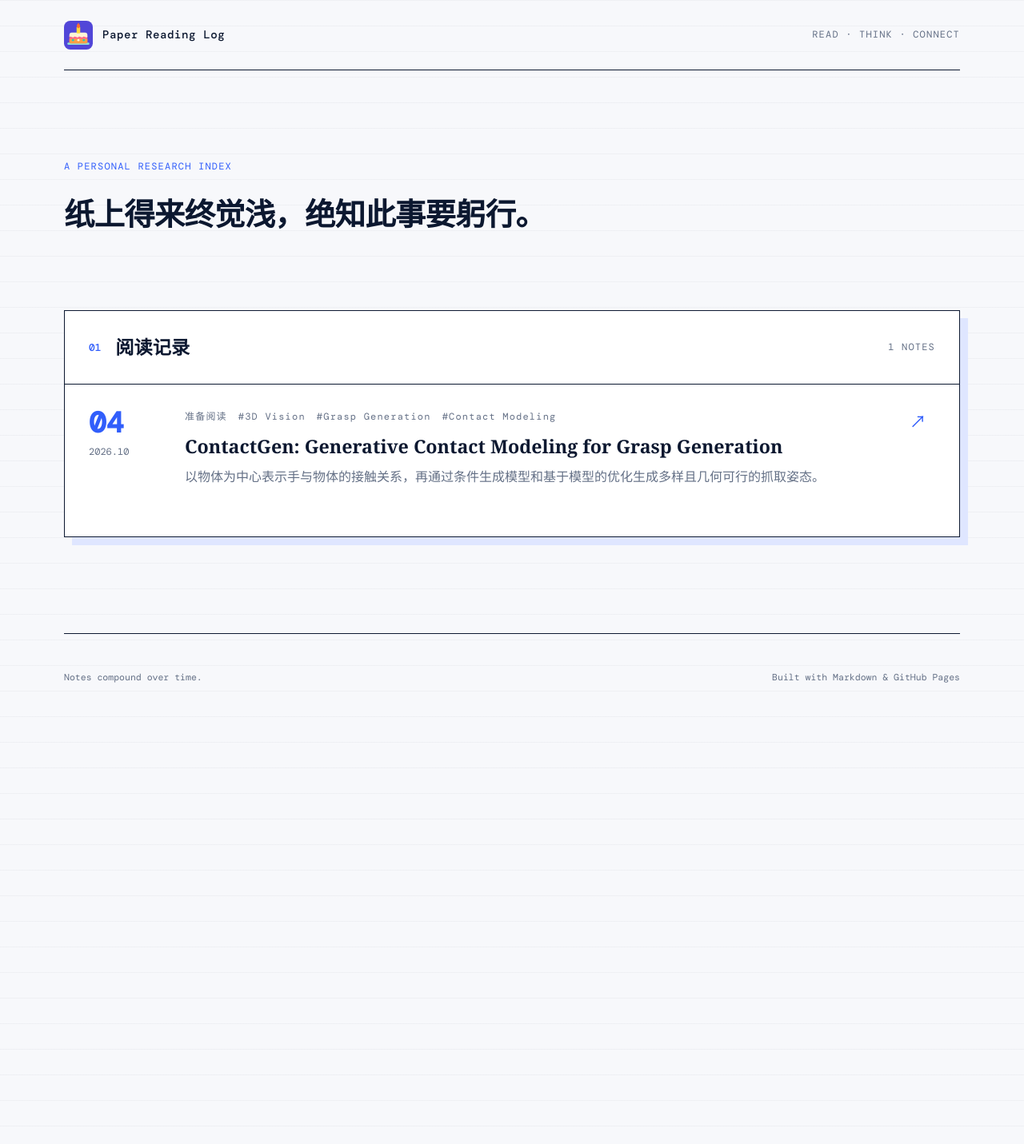
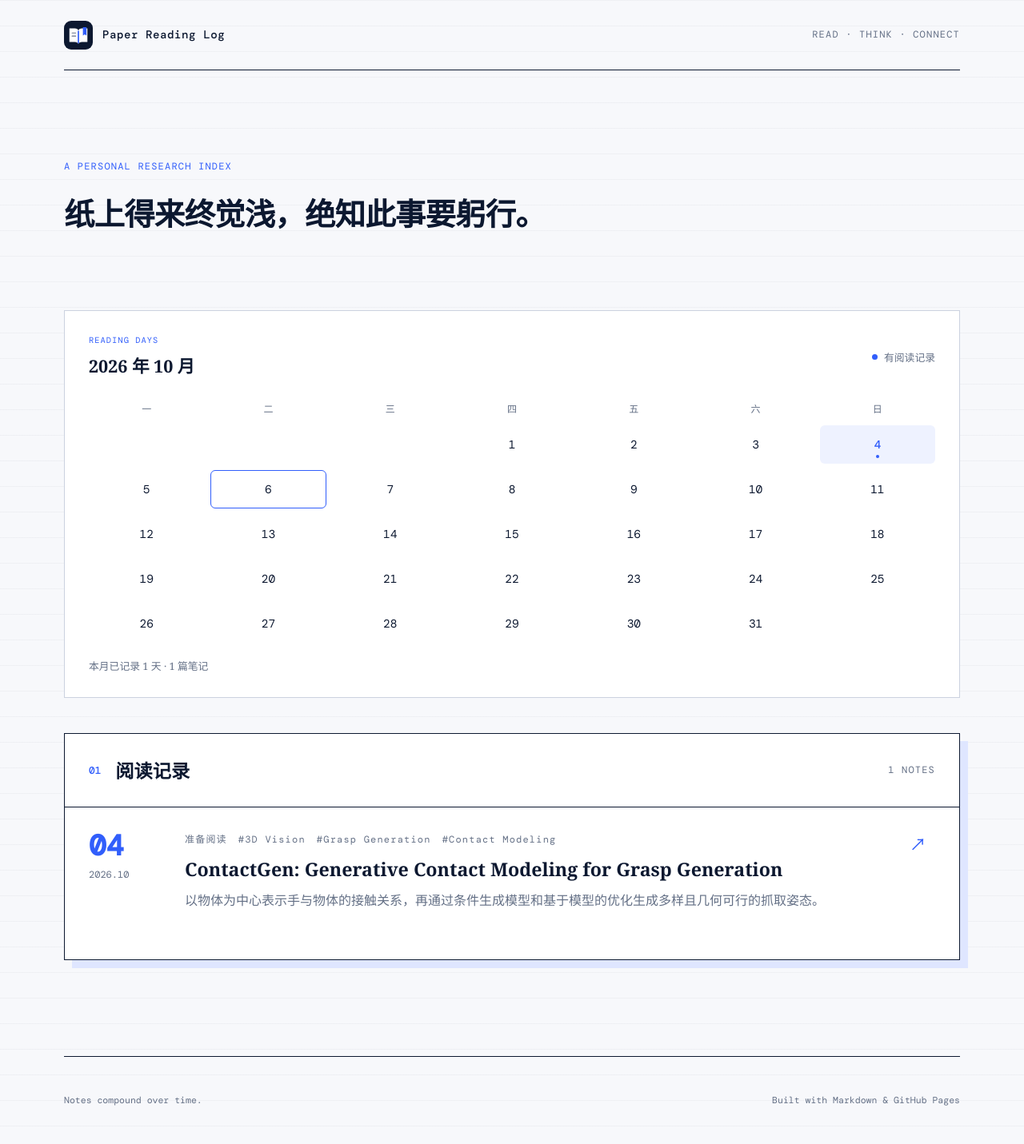
Before and after one commit to Kairui-SHI/paper-reading-log, a Jekyll site: the page built from index.html, in a window 1280 px wide. Shown: the whole page at 80% size. Built offline with Jekyll 4.4.1, drawn with Linux system fonts in a browser that asks for light colours; before the commit the page ends 902 px from its top, so only the background shows below that.

Commit message:
Add monthly reading calendar and refresh book icon

```diff
--- a/_layouts/default.html
+++ b/_layouts/default.html
@@ -6,7 +6,7 @@
     <meta name="description" content="{{ page.description | default: site.description }}">
     <meta name="theme-color" content="#0c1830">
     <title>{% if page.title %}{{ page.title }} · {% endif %}{{ site.title }}</title>
-    <link rel="icon" type="image/svg+xml" href="{{ '/assets/favicon.svg' | relative_url }}?v=2">
+    <link rel="icon" type="image/svg+xml" href="{{ '/assets/favicon.svg' | relative_url }}?v=3">
     <link rel="preconnect" href="https://fonts.googleapis.com">
     <link rel="preconnect" href="https://fonts.gstatic.com" crossorigin>
     <link href="https://fonts.googleapis.com/css2?family=DM+Mono:wght@400;500&family=Noto+Serif+SC:wght@500;600;700&display=swap" rel="stylesheet">
@@ -15,7 +15,7 @@
   <body>
     <header class="site-header">
       <a class="brand" href="{{ '/' | relative_url }}" aria-label="返回首页">
-        <img class="brand-mark" src="{{ '/assets/favicon.svg' | relative_url }}?v=2" alt="" width="36" height="36">
+        <img class="brand-mark" src="{{ '/assets/favicon.svg' | relative_url }}?v=3" alt="" width="36" height="36">
         <span>Paper Reading Log</span>
       </a>
       <span class="header-note">READ · THINK · CONNECT</span>
--- a/assets/css/style.css
+++ b/assets/css/style.css
@@ -188,3 +188,26 @@ footer {
   .back-link { margin-bottom: 36px; }
   footer { padding: 28px 0; flex-direction: column; align-items: flex-start; justify-content: center; gap: 8px; }
 }
+
+.reading-calendar { margin-bottom: 44px; padding: 28px 30px; background: var(--white); border: 1px solid var(--line); }
+.calendar-heading { display: flex; justify-content: space-between; align-items: center; gap: 16px; margin-bottom: 24px; }
+.calendar-heading .eyebrow { margin-bottom: 4px; font-size: .65rem; }
+.calendar-heading h2 { margin: 0; font-size: 1.35rem; }
+.calendar-legend { display: flex; align-items: center; gap: 8px; color: var(--muted); font-size: .8rem; }
+.calendar-legend i { width: 7px; height: 7px; border-radius: 50%; background: var(--blue); }
+.calendar-weekdays, .calendar-days { display: grid; grid-template-columns: repeat(7, minmax(0, 1fr)); gap: 8px; text-align: center; }
+.calendar-weekdays { margin-bottom: 10px; color: var(--muted); font-size: .75rem; }
+.calendar-day { position: relative; display: flex; justify-content: center; align-items: center; min-height: 48px; border: 1px solid transparent; border-radius: 6px; font: .9rem var(--mono); text-decoration: none; }
+.calendar-day.has-notes { color: var(--blue); background: #eef2ff; font-weight: 500; }
+.calendar-day.has-notes::after { content: ''; position: absolute; bottom: 6px; width: 4px; height: 4px; border-radius: 50%; background: var(--blue); }
+.calendar-day.is-today { border-color: var(--blue); }
+.calendar-day.has-notes:hover { background: var(--blue-soft); }
+.calendar-day:focus-visible { outline: 2px solid var(--blue); outline-offset: 3px; }
+.calendar-summary { margin: 18px 0 0; color: var(--muted); font-size: .8rem; }
+@media (max-width: 700px) {
+  .reading-calendar { padding: 22px 16px; margin-bottom: 32px; }
+  .calendar-heading { align-items: flex-start; }
+  .calendar-legend { font-size: .7rem; }
+  .calendar-weekdays, .calendar-days { gap: 4px; }
+  .calendar-day { min-height: 40px; }
+}
--- /dev/null
+++ b/assets/js/calendar.js
@@ -0,0 +1,35 @@
+(() => {
+  const notes = JSON.parse(document.getElementById('calendar-notes').textContent);
+  const now = new Date();
+  const year = now.getFullYear();
+  const month = now.getMonth();
+  const prefix = `${year}-${String(month + 1).padStart(2, '0')}-`;
+  const monthNotes = notes.filter(note => note.date.startsWith(prefix));
+  const grid = document.getElementById('calendar-days');
+  document.getElementById('calendar-title').textContent = `${year} 年 ${month + 1} 月`;
+  const offset = (new Date(year, month, 1).getDay() + 6) % 7;
+  for (let i = 0; i < offset; i++) {
+    const blank = document.createElement('span');
+    blank.setAttribute('aria-hidden', 'true');
+    grid.append(blank);
+  }
+  for (let day = 1; day <= new Date(year, month + 1, 0).getDate(); day++) {
+    const date = prefix + String(day).padStart(2, '0');
+    const entries = monthNotes.filter(note => note.date === date);
+    const cell = document.createElement(entries.length ? 'a' : 'span');
+    cell.className = 'calendar-day';
+    cell.textContent = day;
+    if (day === now.getDate()) {
+      cell.classList.add('is-today');
+      cell.setAttribute('aria-current', 'date');
+    }
+    if (entries.length) {
+      cell.classList.add('has-notes');
+      cell.href = entries.length === 1 ? entries[0].url : `#note-${notes.findIndex(note => note.date === date) + 1}`;
+      cell.title = entries.map(note => note.title).join('\n');
+    }
+    cell.setAttribute('aria-label', `${month + 1} 月 ${day} 日${entries.length ? `，${entries.length} 篇阅读记录：${entries.map(note => note.title).join('、')}` : '，暂无记录'}`);
+    grid.append(cell);
+  }
+  document.getElementById('calendar-summary').textContent = `本月已记录 ${new Set(monthNotes.map(note => note.date)).size} 天 · ${monthNotes.length} 篇笔记`;
+})();
--- a/index.html
+++ b/index.html
@@ -8,6 +8,24 @@ title: 阅读记录
     <h1>纸上得来终觉浅，绝知此事要躬行。</h1>
   </div>
 </section>
+
+<section class="reading-calendar" aria-labelledby="calendar-title">
+  <div class="calendar-heading">
+    <div><p class="eyebrow">READING DAYS</p><h2 id="calendar-title">当月阅读日历</h2></div>
+    <span class="calendar-legend"><i aria-hidden="true"></i> 有阅读记录</span>
+  </div>
+  <div class="calendar-weekdays" aria-hidden="true"><span>一</span><span>二</span><span>三</span><span>四</span><span>五</span><span>六</span><span>日</span></div>
+  <div id="calendar-days" class="calendar-days" aria-label="当月日期"></div>
+  <p id="calendar-summary" class="calendar-summary" aria-live="polite"></p>
+  <noscript><p>启用 JavaScript 后可查看当月阅读日历。</p></noscript>
+</section>
+<script id="calendar-notes" type="application/json">[
+{% assign calendar_notes = site.notes | sort: 'date' | reverse %}
+{% for note in calendar_notes %}
+{"date": {{ note.date | date: '%Y-%m-%d' | jsonify }}, "title": {{ note.title | jsonify }}, "url": {{ note.url | relative_url | jsonify }}}{% unless forloop.last %},{% endunless %}
+{% endfor %}
+]</script>
+<script src="{{ '/assets/js/calendar.js' | relative_url }}" defer></script>
 
 <section class="ledger" aria-labelledby="notes-title">
   <div class="section-heading">
@@ -22,7 +40,7 @@ title: 阅读记录
   {% if notes.size > 0 %}
     <div class="note-list">
       {% for note in notes %}
-        <article class="note-card">
+        <article class="note-card" id="note-{{ forloop.index }}">
           <time datetime="{{ note.date | date_to_xmlschema }}">
             <strong>{{ note.date | date: "%d" }}</strong>
             <span>{{ note.date | date: "%Y.%m" }}</span>
```
Also changed, not shown: assets/favicon.svg.
